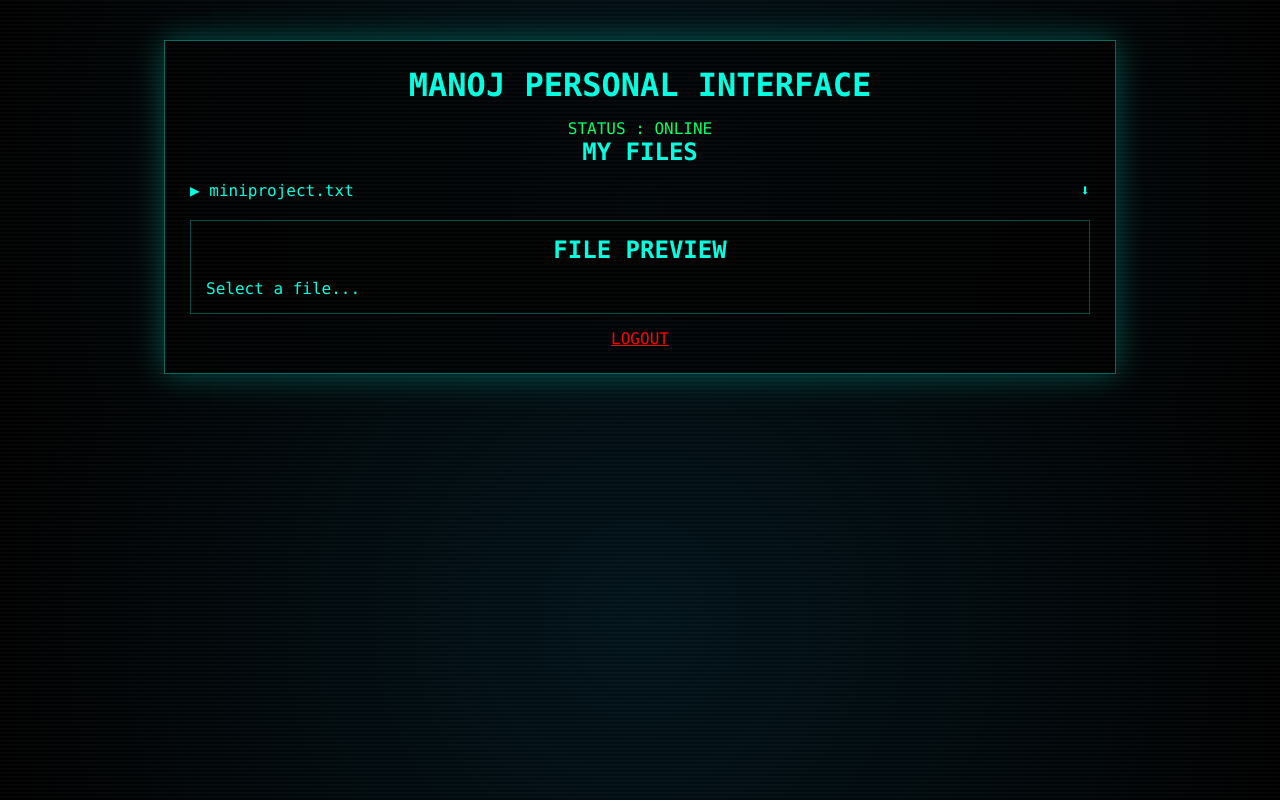
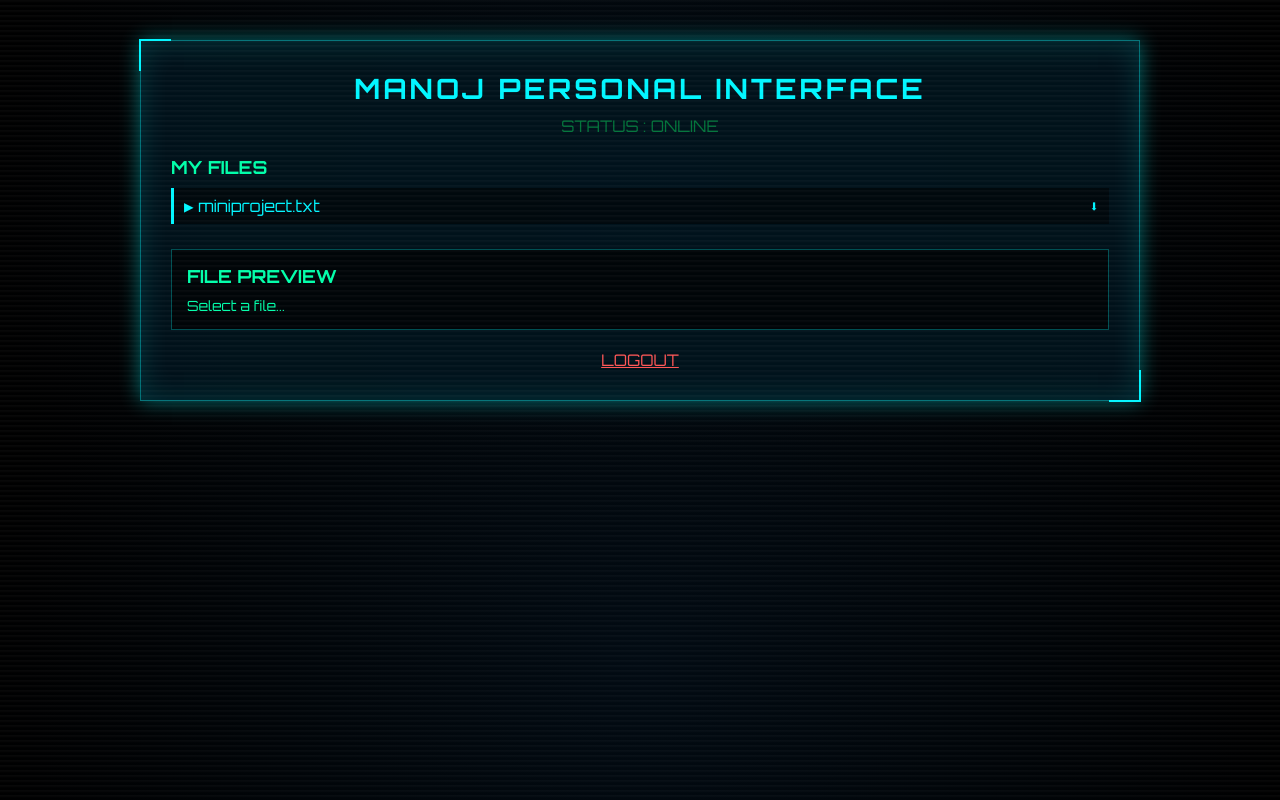
Before and after one commit to Manoj-kumar66/manoj-personal-interface, a Flask app: page / in a window 1280 px wide. Run offline with Flask 3, Linux system fonts and the light colour scheme; the visitor is signed in with stand-in values (Sample User, id 1).

Commit message:
Revamp CSS styles for improved UI design

```diff
--- a/static/style.css
+++ b/static/style.css
@@ -1,48 +1,106 @@
+@import url('https://fonts.googleapis.com/css2?family=Orbitron:wght@400;700&display=swap');
+
 * {
     margin: 0;
     padding: 0;
-    font-family: Consolas, monospace;
+    box-sizing: border-box;
+    font-family: 'Orbitron', monospace;
 }
 
 body {
-    background: radial-gradient(circle at center, #02131a, #000);
-    color: #00ffe1;
+    background: radial-gradient(circle at center, #020b13, #000);
+    color: #00f6ff;
+    overflow-x: hidden;
 }
 
+/* MAIN HUD */
 .hud {
-    width: 85%;
-    max-width: 900px;
+    width: 90%;
+    max-width: 1000px;
     margin: 40px auto;
-    padding: 25px;
-    background: rgba(0,0,0,0.7);
-    border: 1px solid rgba(0,255,225,0.4);
-    box-shadow: 0 0 30px rgba(0,255,225,0.3);
+    padding: 30px;
+    background: rgba(0, 20, 30, 0.85);
+    border: 1px solid rgba(0, 255, 255, 0.4);
+    box-shadow:
+        0 0 20px rgba(0, 255, 255, 0.4),
+        inset 0 0 30px rgba(0, 255, 255, 0.15);
+    position: relative;
 }
 
-h1, h2 {
+/* CORNER HUD LINES */
+.hud::before,
+.hud::after {
+    content: "";
+    position: absolute;
+    width: 30px;
+    height: 30px;
+    border: 2px solid #00f6ff;
+}
+
+.hud::before {
+    top: -2px;
+    left: -2px;
+    border-right: none;
+    border-bottom: none;
+}
+
+.hud::after {
+    bottom: -2px;
+    right: -2px;
+    border-left: none;
+    border-top: none;
+}
+
+/* HEADINGS */
+h1 {
     text-align: center;
-    margin-bottom: 15px;
+    font-size: 28px;
+    letter-spacing: 3px;
+    margin-bottom: 10px;
+}
+
+h2 {
+    font-size: 18px;
+    margin-bottom: 10px;
+    color: #00ffaa;
 }
 
 .status {
     text-align: center;
     color: #00ff66;
+    margin-bottom: 20px;
+    animation: blink 1.5s infinite;
 }
 
-input, button {
+/* LOGIN */
+form input {
     width: 100%;
-    padding: 12px;
-    margin-top: 12px;
-    background: black;
-    color: #00ffe1;
-    border: 1px solid #00ffe1;
+    padding: 14px;
+    margin-top: 15px;
+    background: transparent;
+    border: 1px solid #00f6ff;
+    color: #00f6ff;
+    text-align: center;
+    font-size: 16px;
 }
 
-button:hover {
-    background: #00ffe1;
-    color: black;
+form button {
+    margin-top: 15px;
+    padding: 14px;
+    width: 100%;
+    background: linear-gradient(90deg, #00f6ff, #00ffaa);
+    border: none;
+    color: #000;
+    font-weight: bold;
+    cursor: pointer;
+    letter-spacing: 2px;
 }
 
+form button:hover {
+    filter: brightness(1.2);
+}
+
+/* FILES */
 .files ul {
     list-style: none;
 }
@@ -50,42 +108,55 @@ button:hover {
 .files li {
     display: flex;
     justify-content: space-between;
-    margin: 6px 0;
+    padding: 8px 10px;
+    margin-bottom: 6px;
+    background: rgba(0, 0, 0, 0.5);
+    border-left: 3px solid #00f6ff;
 }
 
 .files a {
-    color: #00ffe1;
+    color: #00f6ff;
     text-decoration: none;
+}
+
+.files a:hover {
+    color: #00ffaa;
 }
 
 .download {
     margin-left: 10px;
 }
 
+/* PREVIEW */
 .preview {
-    margin-top: 20px;
+    margin-top: 25px;
     padding: 15px;
-    background: rgba(0,0,0,0.8);
-    border: 1px solid rgba(0,255,225,0.3);
+    background: rgba(0, 0, 0, 0.7);
+    border: 1px solid rgba(0, 255, 255, 0.3);
 }
 
 .preview pre {
     max-height: 300px;
     overflow-y: auto;
+    color: #00ffaa;
+    font-size: 14px;
 }
 
+/* LOGOUT */
 .logout {
     display: block;
     text-align: center;
-    margin-top: 15px;
-    color: red;
+    margin-top: 20px;
+    color: #ff5555;
 }
 
+/* ERROR */
 .error {
     color: red;
     text-align: center;
 }
 
+/* SCANLINE EFFECT */
 .scanline {
     position: fixed;
     inset: 0;
@@ -94,7 +165,17 @@ button:hover {
         to bottom,
         rgba(255,255,255,0.03),
         rgba(255,255,255,0.03) 1px,
-        transparent 2px,
-        transparent 4px
+        transparent 3px,
+        transparent 5px
     );
+    animation: scan 8s linear infinite;
 }
+
+@keyframes scan {
+    from { background-position-y: 0; }
+    to { background-position-y: 100%; }
+}
+
+@keyframes blink {
+    50% { opacity: 0.4; }
+}
```
